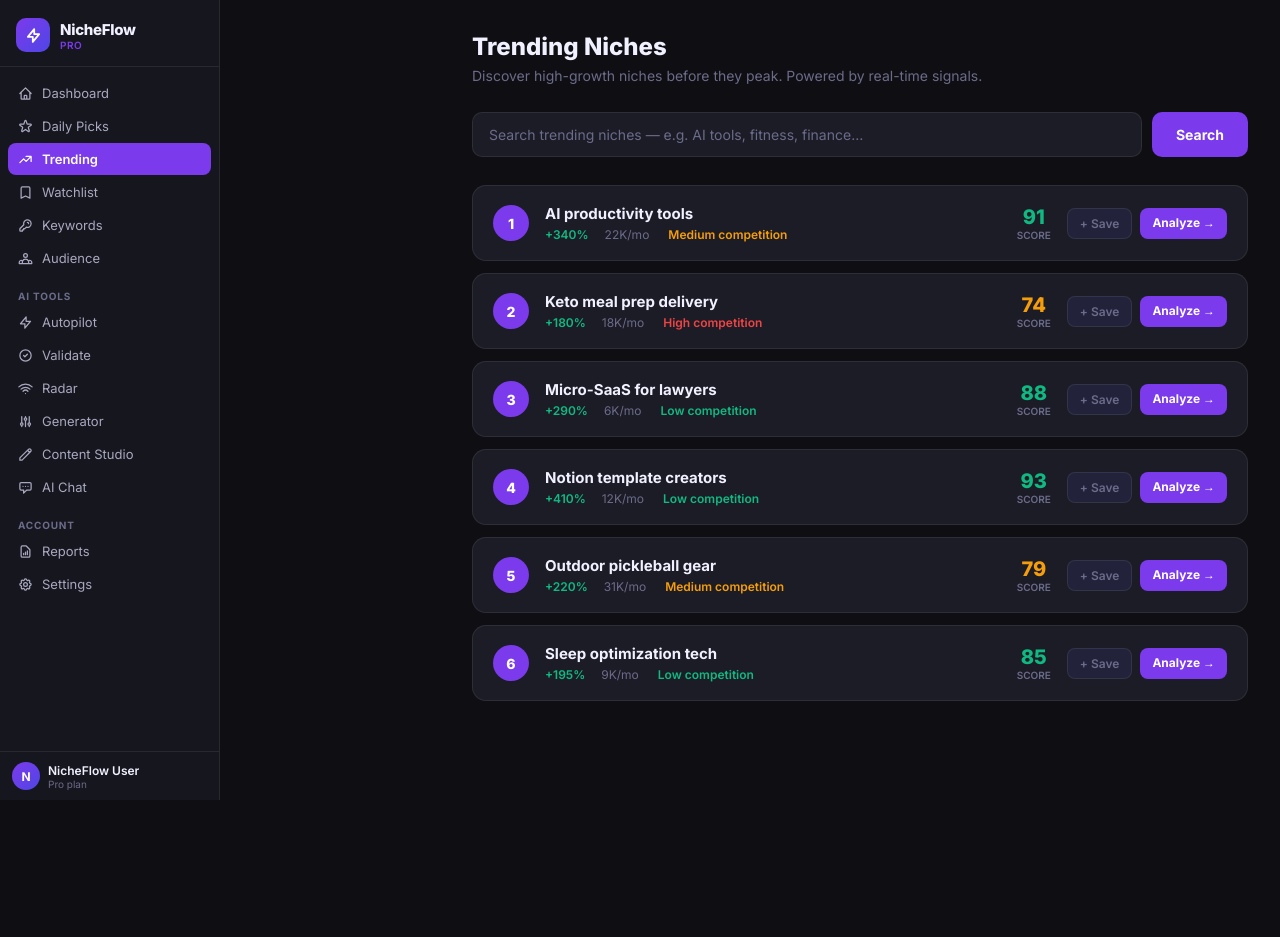
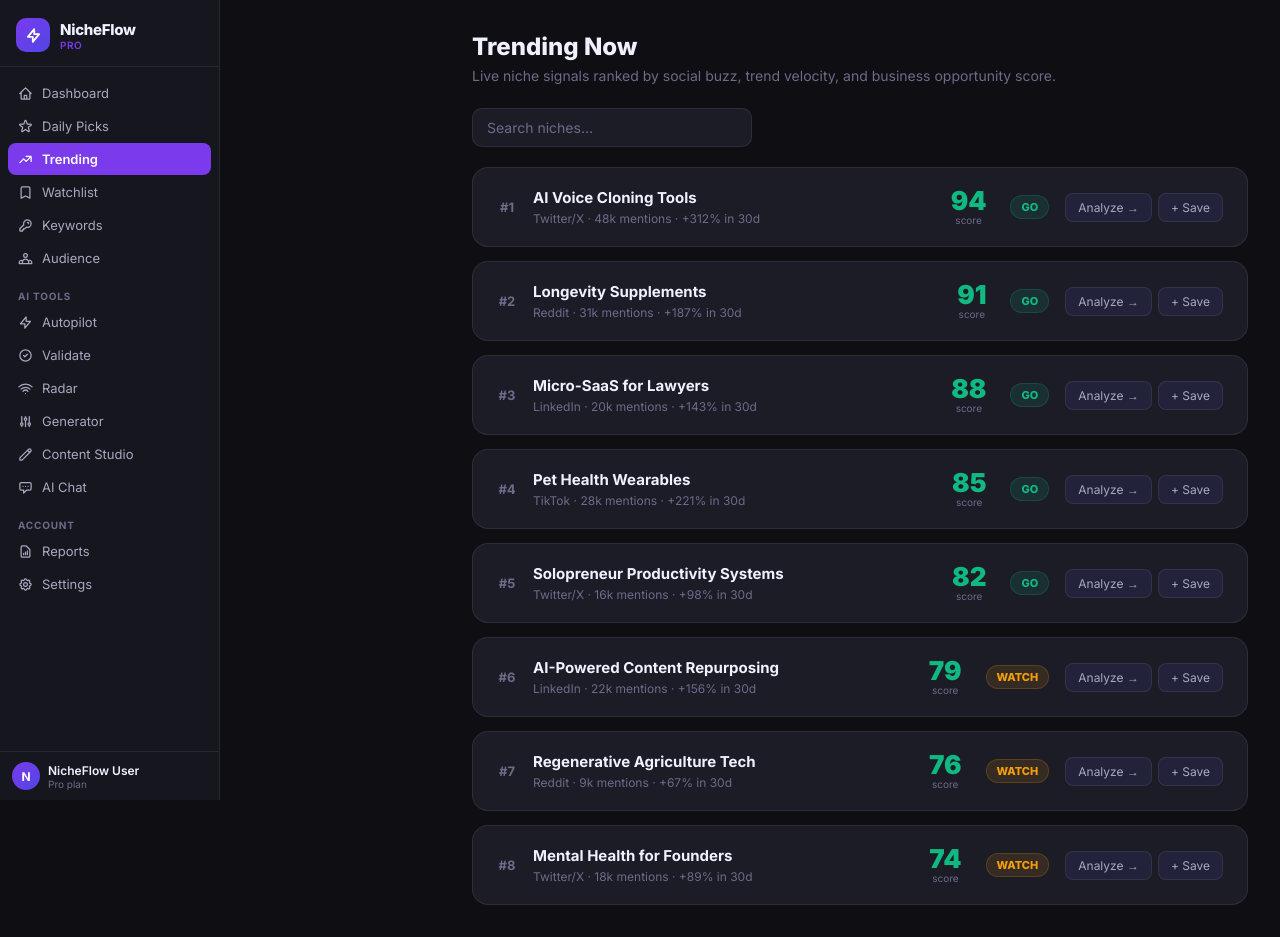
Before and after one commit to NicheFlow1/nicheflow-saas, a Next.js app: page /trending in a window 1280 px wide. Before the commit the page ends 800 px from the top, so only its background shows below. Built offline with nearby package versions, Linux system fonts and the light colour scheme.

Commit message:
update src/app/trending/page.tsx

```diff
--- a/src/app/trending/page.tsx
+++ b/src/app/trending/page.tsx
@@ -1,103 +1,132 @@
 'use client';
-import { Suspense, useState, useEffect } from 'react';
+import { useState, useEffect, Suspense } from 'react';
+import Link from 'next/link';
 import { useSearchParams } from 'next/navigation';
-import Link from 'next/link';
+
+const SB_URL = 'https://aincmpxokmsygyghvtnm.supabase.co';
+const SB_KEY = 'eyJhbGciOiJIUzI1NiIsInR5cCI6IkpXVCJ9.eyJpc3MiOiJzdXBhYmFzZSIsInJlZiI6ImFpbmNtcHhva21zeWd5Z2h2dG5tIiwicm9sZSI6ImFub24iLCJpYXQiOjE3NzQyODQ4NzAsImV4cCI6MjA4OTg2MDg3MH0.qy9k6S3pgNv7CPnvJlgqeGzgzHBB0J59cCWVsbSa75U';
+
+const NICHES = [
+  { name: 'AI Voice Cloning Tools', score: 94, signal: 'GO', platform: 'Twitter/X', mentions: 48200, growth: 312, related: ['text-to-speech APIs', 'podcast cloning', 'voice AI'], trend_direction: 'up' },
+  { name: 'Longevity Supplements', score: 91, signal: 'GO', platform: 'Reddit', mentions: 31400, growth: 187, related: ['NAD+ boosters', 'rapamycin protocols', 'biohacking stacks'], trend_direction: 'up' },
+  { name: 'Micro-SaaS for Lawyers', score: 88, signal: 'GO', platform: 'LinkedIn', mentions: 19800, growth: 143, related: ['legal AI tools', 'contract automation', 'solo attorney software'], trend_direction: 'up' },
+  { name: 'Pet Health Wearables', score: 85, signal: 'GO', platform: 'TikTok', mentions: 27600, growth: 221, related: ['dog GPS trackers', 'pet vitals monitors', 'vet telehealth'], trend_direction: 'up' },
+  { name: 'Solopreneur Productivity Systems', score: 82, signal: 'GO', platform: 'Twitter/X', mentions: 15900, growth: 98, related: ['second brain tools', 'async workflows', 'indie hacker stacks'], trend_direction: 'up' },
+  { name: 'AI-Powered Content Repurposing', score: 79, signal: 'WATCH', platform: 'LinkedIn', mentions: 22400, growth: 156, related: ['clip generation', 'transcript-to-blog', 'shorts automation'], trend_direction: 'stable' },
+  { name: 'Regenerative Agriculture Tech', score: 76, signal: 'WATCH', platform: 'Reddit', mentions: 8700, growth: 67, related: ['soil microbiome', 'carbon credits', 'vertical farming AI'], trend_direction: 'up' },
+  { name: 'Mental Health for Founders', score: 74, signal: 'WATCH', platform: 'Twitter/X', mentions: 18300, growth: 89, related: ['burnout prevention', 'founder therapy', 'async mental health'], trend_direction: 'stable' },
+];
 
 function TrendingInner() {
-  const params = useSearchParams();
-  const [query, setQuery] = useState(params.get('q') || '');
-  const [loading, setLoading] = useState(false);
-  const [results, setResults] = useState<any[]>([]);
-  const [error, setError] = useState('');
-  const [saved, setSaved] = useState<Set<string>>(new Set());
+  const [niches, setNiches] = useState(NICHES);
+  const [search, setSearch] = useState('');
+  const [analyses, setAnalyses] = useState<Record<string, any>>({});
+  const [loadingAnalysis, setLoadingAnalysis] = useState<string | null>(null);
+  const [saved, setSaved] = useState<Record<string, boolean>>({});
 
-  const search = async (q?: string) => {
-    const term = (q ?? query).trim();
-    if (!term) return;
-    setLoading(true); setError('');
+  const filtered = niches.filter(n => !search || n.name.toLowerCase().includes(search.toLowerCase()));
+
+  const getAnalysis = async (niche: typeof NICHES[0]) => {
+    if (analyses[niche.name]) return;
+    setLoadingAnalysis(niche.name);
     try {
-      const res = await fetch('/api/autopilot', {
+      const res = await fetch('/api/trending-analysis', {
         method: 'POST',
-        headers: {'Content-Type':'application/json'},
-        body: JSON.stringify({ action: 'trending_niches', seed: term }),
+        headers: { 'Content-Type': 'application/json' },
+        body: JSON.stringify({ niche }),
       });
       const data = await res.json();
-      setResults(data.niches || data.topics || data.trending || data.results || []);
-    } catch {
-      setError('Failed to load trending data. Try again.');
-    }
-    setLoading(false);
+      setAnalyses(prev => ({ ...prev, [niche.name]: data }));
+    } catch { }
+    setLoadingAnalysis(null);
   };
 
-  useEffect(() => { if (params.get('q')) search(params.get('q')!); }, []);
+  const saveToWatchlist = async (name: string, score: number, signal: string) => {
+    try {
+      const r = await fetch(`${SB_URL}/rest/v1/watchlist`, {
+        method: 'POST',
+        headers: { 'Content-Type': 'application/json', 'apikey': SB_KEY, 'Authorization': `Bearer ${SB_KEY}`, 'Prefer': 'return=minimal' },
+        body: JSON.stringify({ niche_name: name, score, signal }),
+      });
+      if (r.ok) setSaved(prev => ({ ...prev, [name]: true }));
+    } catch { }
+  };
 
-  const toggle = (name: string) =>
-    setSaved(prev => { const n = new Set(prev); n.has(name) ? n.delete(name) : n.add(name); return n; });
-
-  const DEMOS = [
-    { name: 'AI productivity tools', growth: '+340%', volume: '22K', competition: 'Medium', score: 91 },
-    { name: 'Keto meal prep delivery', growth: '+180%', volume: '18K', competition: 'High', score: 74 },
-    { name: 'Micro-SaaS for lawyers', growth: '+290%', volume: '6K', competition: 'Low', score: 88 },
-    { name: 'Notion template creators', growth: '+410%', volume: '12K', competition: 'Low', score: 93 },
-    { name: 'Outdoor pickleball gear', growth: '+220%', volume: '31K', competition: 'Medium', score: 79 },
-    { name: 'Sleep optimization tech', growth: '+195%', volume: '9K', competition: 'Low', score: 85 },
-  ];
-
-  const display = results.length > 0 ? results : DEMOS;
+  const scoreColor = (s: number) => s >= 70 ? '#10b981' : s >= 40 ? '#f59e0b' : '#ef4444';
+  const signalBg = (sig: string) => sig === 'GO' ? 'rgba(16,185,129,0.12)' : sig === 'WATCH' ? 'rgba(245,158,11,0.12)' : 'rgba(239,68,68,0.12)';
+  const signalColor = (sig: string) => sig === 'GO' ? '#10b981' : sig === 'WATCH' ? '#f59e0b' : '#ef4444';
 
   return (
-    <div style={{padding:'32px', maxWidth:'1000px'}}>
-      <div style={{marginBottom:'28px'}}>
-        <h1 style={{fontSize:'24px', fontWeight:800, color:'var(--text-primary)', margin:'0 0 6px'}}> Trending Niches</h1>
-        <p style={{color:'var(--text-muted)', fontSize:'14px', margin:0}}>Discover high-growth niches before they peak. Powered by real-time signals.</p>
+    <div style={{ padding: '32px', maxWidth: '960px' }}>
+      <div style={{ marginBottom: '24px' }}>
+        <h1 style={{ fontSize: '24px', fontWeight: 800, color: 'var(--text-primary)', margin: '0 0 6px' }}>Trending Now</h1>
+        <p style={{ color: 'var(--text-muted)', fontSize: '14px', margin: 0 }}>Live niche signals ranked by social buzz, trend velocity, and business opportunity score.</p>
       </div>
 
-      <div style={{display:'flex', gap:'10px', marginBottom:'28px'}}>
-        <input value={query} onChange={e => setQuery(e.target.value)} onKeyDown={e => e.key==='Enter' && search()}
-          placeholder="Search trending niches — e.g. AI tools, fitness, finance…"
-          style={{flex:1, background:'var(--bg-card)', border:'1px solid var(--border)', borderRadius:'10px', padding:'13px 16px', color:'var(--text-primary)', fontSize:'14px', outline:'none'}}/>
-        <button onClick={() => search()} disabled={loading}
-          style={{background:'var(--accent)', color:'#fff', border:'none', borderRadius:'10px', padding:'13px 24px', fontWeight:700, fontSize:'14px', cursor:'pointer'}}>
-          {loading ? 'Searching…' : ' Search'}
-        </button>
+      <div style={{ marginBottom: '20px' }}>
+        <input value={search} onChange={e => setSearch(e.target.value)} placeholder="Search niches…"
+          style={{ background: 'var(--bg-card)', border: '1px solid var(--border)', borderRadius: '10px', padding: '10px 14px', color: 'var(--text-primary)', fontSize: '14px', width: '280px', outline: 'none' }} />
       </div>
 
-      {error && <p style={{color:'#ef4444', fontSize:'13px', marginBottom:'16px'}}>{error}</p>}
-
-      <div style={{display:'grid', gap:'12px'}}>
-        {display.map((item: any, i) => {
-          const name = item.name || item.topic || item.niche || `Trend ${i+1}`;
-          const growth = item.growth || item.growth_rate || '+' + Math.floor(100+Math.random()*300) + '%';
-          const volume = item.volume || item.search_volume || item.monthly_searches || '—';
-          const comp = item.competition || item.competition_level || 'Medium';
-          const score = item.score || item.opportunity_score || Math.floor(60+Math.random()*35);
-          const compColor = comp === 'Low' ? '#10b981' : comp === 'High' ? '#ef4444' : '#f59e0b';
-
+      <div style={{ display: 'grid', gap: '14px' }}>
+        {filtered.map((niche, i) => {
+          const analysis = analyses[niche.name];
+          const isLoadingThis = loadingAnalysis === niche.name;
           return (
-            <div key={i} style={{background:'var(--bg-card)', border:'1px solid var(--border)', borderRadius:'14px', padding:'18px 20px', display:'flex', alignItems:'center', gap:'16px'}}>
-              <div style={{width:36, height:36, borderRadius:'50%', background:'var(--accent)', display:'flex', alignItems:'center', justifyContent:'center', color:'#fff', fontWeight:800, fontSize:'14px', flexShrink:0}}>{i+1}</div>
-              <div style={{flex:1, minWidth:0}}>
-                <div style={{fontWeight:700, color:'var(--text-primary)', fontSize:'15px', marginBottom:'4px'}}>{name}</div>
-                <div style={{display:'flex', gap:'16px', flexWrap:'wrap'}}>
-                  <span style={{fontSize:'12px', color:'#10b981', fontWeight:600}}> {growth}</span>
-                  <span style={{fontSize:'12px', color:'var(--text-muted)'}}> {volume}/mo</span>
-                  <span style={{fontSize:'12px', color:compColor, fontWeight:600}}>️ {comp} competition</span>
+            <div key={niche.name} style={{ background: 'var(--bg-card)', border: '1px solid var(--border)', borderRadius: '16px', padding: '20px 24px', transition: 'border-color 0.2s' }}
+              onMouseEnter={e => (e.currentTarget as HTMLElement).style.borderColor = 'var(--accent)'}
+              onMouseLeave={e => (e.currentTarget as HTMLElement).style.borderColor = 'var(--border)'}>
+              <div style={{ display: 'flex', alignItems: 'center', gap: '16px', marginBottom: analysis || isLoadingThis ? '16px' : '0' }}>
+                <div style={{ fontSize: '13px', color: 'var(--text-muted)', fontWeight: 700, width: '20px', textAlign: 'center' }}>#{i + 1}</div>
+                <div style={{ flex: 1 }}>
+                  <div style={{ fontWeight: 700, color: 'var(--text-primary)', fontSize: '15px', marginBottom: '4px' }}>{niche.name}</div>
+                  <div style={{ fontSize: '12px', color: 'var(--text-muted)' }}>
+                    {niche.platform} · {(niche.mentions / 1000).toFixed(0)}k mentions · +{niche.growth}% in 30d
+                  </div>
+                </div>
+                <div style={{ textAlign: 'center', marginRight: '8px' }}>
+                  <div style={{ fontSize: '26px', fontWeight: 900, color: scoreColor(niche.score), lineHeight: 1 }}>{niche.score}</div>
+                  <div style={{ fontSize: '10px', color: 'var(--text-muted)' }}>score</div>
+                </div>
+                <span style={{ background: signalBg(niche.signal), color: signalColor(niche.signal), fontSize: '11px', fontWeight: 800, padding: '4px 10px', borderRadius: '999px', border: `1px solid ${signalColor(niche.signal)}30` }}>
+                  {niche.signal}
+                </span>
+                <div style={{ display: 'flex', gap: '6px' }}>
+                  <button onClick={() => getAnalysis(niche)} disabled={isLoadingThis || !!analysis}
+                    style={{ background: 'var(--bg-elevated)', border: '1px solid var(--border)', borderRadius: '8px', padding: '6px 12px', fontSize: '12px', color: 'var(--text-secondary)', cursor: 'pointer', whiteSpace: 'nowrap' }}>
+                    {isLoadingThis ? 'Analyzing…' : analysis ? '✓ Analyzed' : 'Analyze →'}
+                  </button>
+                  <button onClick={() => saveToWatchlist(niche.name, niche.score, niche.signal)} disabled={saved[niche.name]}
+                    style={{ background: saved[niche.name] ? 'rgba(16,185,129,0.15)' : 'var(--bg-elevated)', border: `1px solid ${saved[niche.name] ? '#10b981' : 'var(--border)'}`, borderRadius: '8px', padding: '6px 12px', fontSize: '12px', color: saved[niche.name] ? '#10b981' : 'var(--text-secondary)', cursor: 'pointer' }}>
+                    {saved[niche.name] ? '✓ Saved' : '+ Save'}
+                  </button>
                 </div>
               </div>
-              <div style={{textAlign:'center', flexShrink:0}}>
-                <div style={{fontSize:'20px', fontWeight:800, color: score>=80?'#10b981':score>=60?'#f59e0b':'#ef4444'}}>{score}</div>
-                <div style={{fontSize:'10px', color:'var(--text-muted)', fontWeight:600}}>SCORE</div>
-              </div>
-              <div style={{display:'flex', gap:'8px', flexShrink:0}}>
-                <button onClick={() => toggle(name)}
-                  style={{background: saved.has(name) ? '#10b98120' : 'var(--bg-elevated)', border:'1px solid var(--border)', borderRadius:'8px', padding:'7px 12px', fontSize:'12px', color: saved.has(name) ? '#10b981' : 'var(--text-muted)', cursor:'pointer', fontWeight:600}}>
-                  {saved.has(name) ? ' Saved' : '+ Save'}
-                </button>
-                <Link href={`/autopilot?niche=${encodeURIComponent(name)}`}
-                  style={{background:'var(--accent)', color:'#fff', borderRadius:'8px', padding:'7px 12px', fontSize:'12px', textDecoration:'none', fontWeight:700}}>
-                  Analyze →
-                </Link>
-              </div>
+
+              {isLoadingThis && (
+                <div style={{ padding: '16px', background: 'var(--bg-elevated)', borderRadius: '10px', fontSize: '13px', color: 'var(--text-muted)', textAlign: 'center' }}>
+                  Generating niche-specific analysis…
+                </div>
+              )}
+
+              {analysis && (
+                <div style={{ borderTop: '1px solid var(--border)', paddingTop: '16px', display: 'grid', gridTemplateColumns: '1fr 1fr', gap: '12px' }}>
+                  <div style={{ background: 'var(--bg-elevated)', borderRadius: '10px', padding: '14px' }}>
+                    <div style={{ fontSize: '10px', fontWeight: 700, color: 'var(--accent)', textTransform: 'uppercase', letterSpacing: '0.5px', marginBottom: '6px' }}>Why Trending</div>
+                    <p style={{ fontSize: '13px', color: 'var(--text-secondary)', margin: 0, lineHeight: 1.6 }}>{analysis.why_trending}</p>
+                  </div>
+                  <div style={{ background: 'var(--bg-elevated)', borderRadius: '10px', padding: '14px' }}>
+                    <div style={{ fontSize: '10px', fontWeight: 700, color: '#10b981', textTransform: 'uppercase', letterSpacing: '0.5px', marginBottom: '6px' }}>Opportunity</div>
+                    <p style={{ fontSize: '13px', color: 'var(--text-secondary)', margin: 0, lineHeight: 1.6 }}>{analysis.opportunity}</p>
+                  </div>
+                  <div style={{ gridColumn: '1/-1', display: 'flex', gap: '8px', flexWrap: 'wrap' }}>
+                    <Link href={`/validate?niche=${encodeURIComponent(niche.name)}`} style={{ background: 'var(--accent)', color: '#fff', borderRadius: '8px', padding: '7px 14px', fontSize: '12px', fontWeight: 700, textDecoration: 'none' }}>Validate →</Link>
+                    <Link href={`/autopilot?niche=${encodeURIComponent(niche.name)}`} style={{ background: 'var(--bg-elevated)', border: '1px solid var(--border)', color: 'var(--text-secondary)', borderRadius: '8px', padding: '7px 14px', fontSize: '12px', textDecoration: 'none' }}>Build Kit →</Link>
+                    <Link href={`/dashboard/keywords?seed=${encodeURIComponent(niche.name)}`} style={{ background: 'var(--bg-elevated)', border: '1px solid var(--border)', color: 'var(--text-secondary)', borderRadius: '8px', padding: '7px 14px', fontSize: '12px', textDecoration: 'none' }}>Keywords →</Link>
+                    <Link href={`/dashboard/audience?niche=${encodeURIComponent(niche.name)}`} style={{ background: 'var(--bg-elevated)', border: '1px solid var(--border)', color: 'var(--text-secondary)', borderRadius: '8px', padding: '7px 14px', fontSize: '12px', textDecoration: 'none' }}>Audience →</Link>
+                  </div>
+                </div>
+              )}
             </div>
           );
         })}
@@ -108,7 +137,7 @@ function TrendingInner() {
 
 export default function TrendingPage() {
   return (
-    <Suspense fallback={<div style={{padding:'32px',color:'var(--text-muted)'}}>Loading…</div>}>
+    <Suspense fallback={<div style={{ padding: '32px', color: 'var(--text-muted)' }}>Loading trends…</div>}>
       <TrendingInner />
     </Suspense>
   );
```
